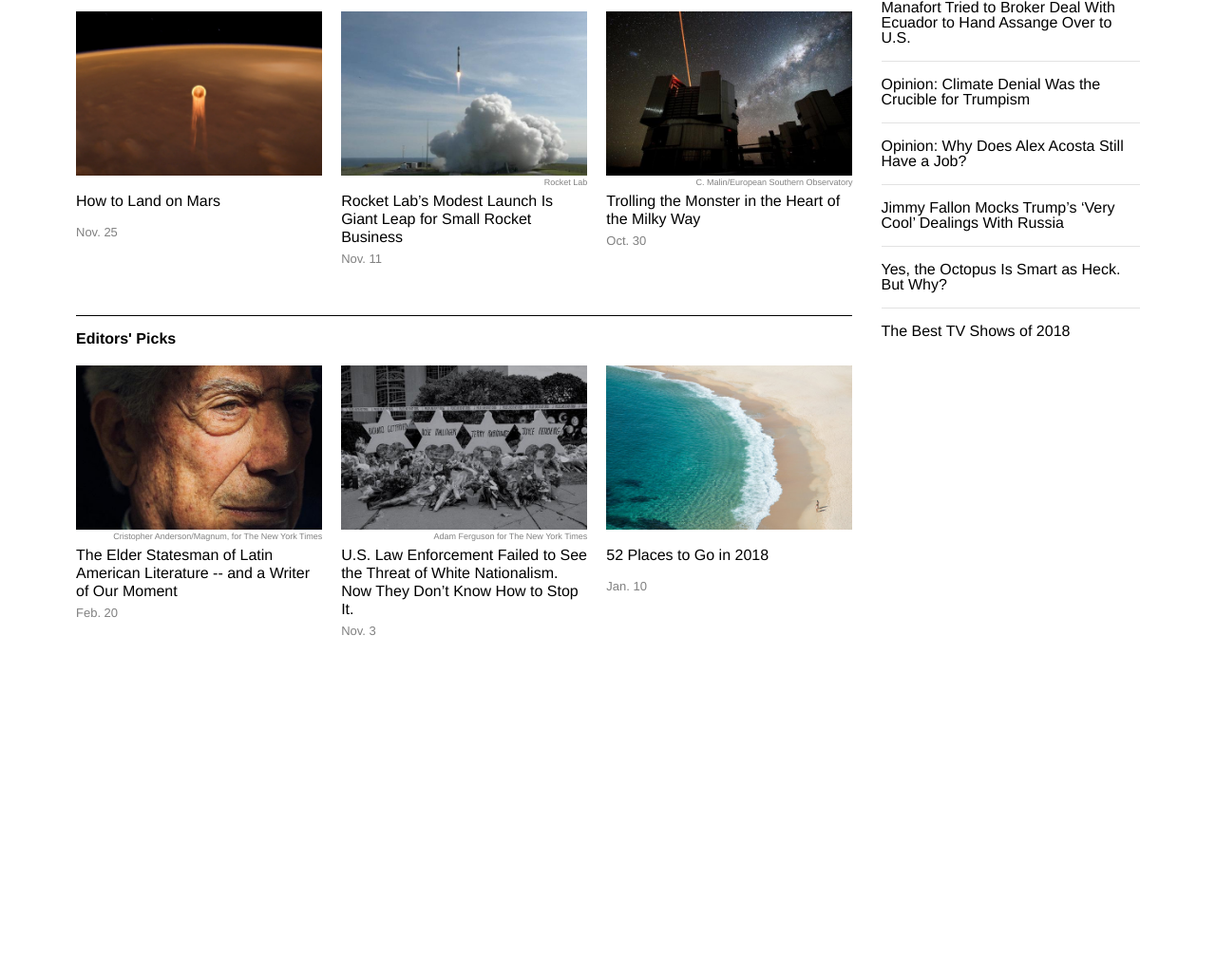
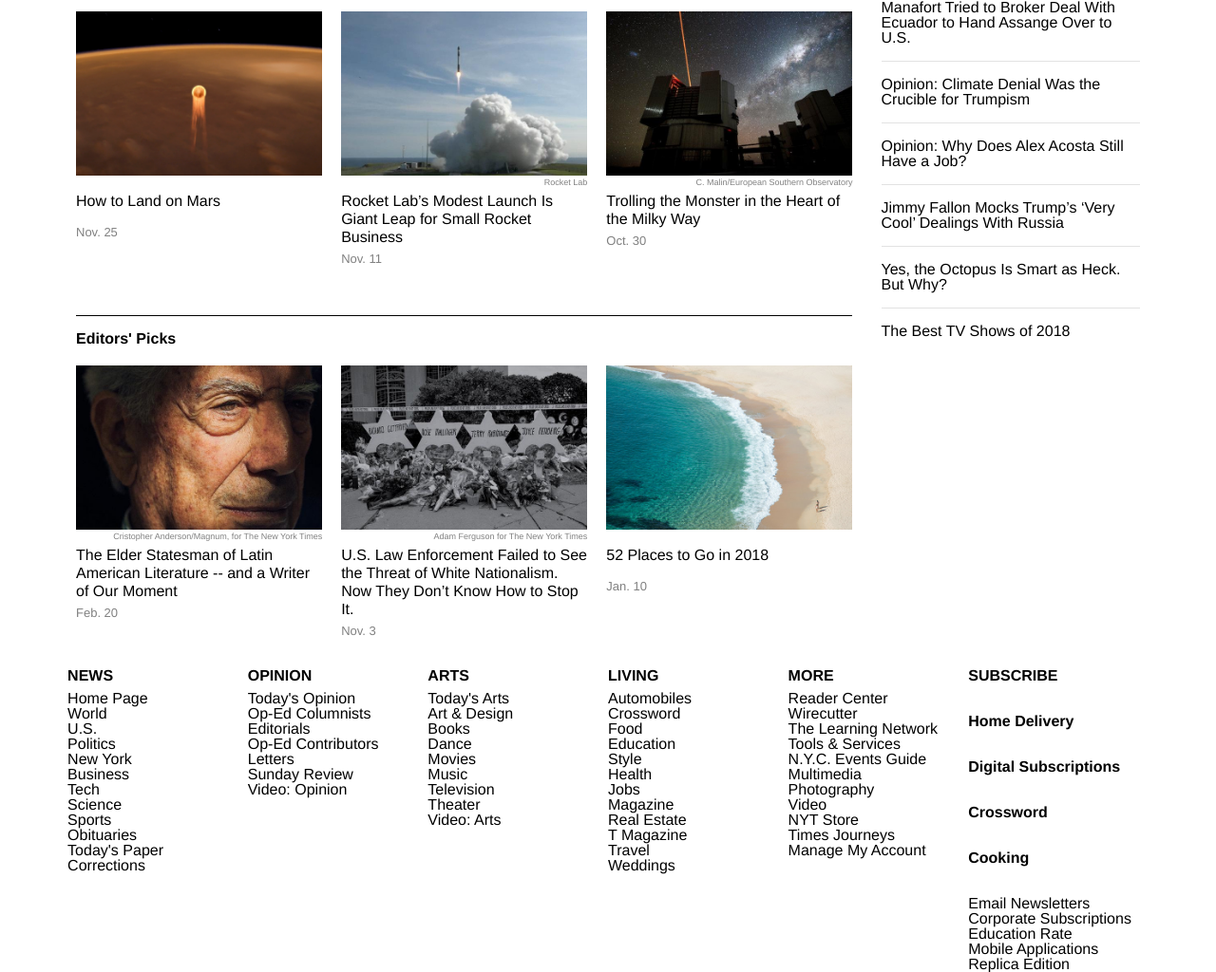
Before and after one commit to PhantasmagoricAardvark/nyt-times, a plain HTML site: page index.html in a window 1280 px wide. Shown: the part 5565-6589 px from the top of the page at 95% size. Before the commit the page ends 6267 px from the top, so only its background shows below. Drawn offline with Linux system fonts and the light colour scheme.

Commit message:
Added text to hthe index nav.

```diff
--- a/index.html
+++ b/index.html
@@ -301,11 +301,160 @@
 					The Best TV Shows of 2018
 				</p>
 			</div>
-
-			<div class="suggestions2"></div>
-
 		</div>
 	</div>
+
+	<section class="index-wrapper">
+		<nav class="index">
+			<div>
+				<h2>NEWS</h2>
+				<p>
+				Home Page
+				<br>
+    			World
+    			<br>
+    			U.S.
+    			<br>
+    			Politics
+			    <br>
+			    New York
+			    <br>
+			    Business
+			    <br>
+			    Tech
+			    <br>
+			    Science
+			    <br>
+			    Sports
+			    <br>
+			    Obituaries
+			    <br>
+			    Today's Paper
+			    <br>
+    			Corrections
+    			</p>
+			</div>
+
+			<div>
+				<h2>OPINION</h2>
+				<p>
+					today's opinion
+					<br>
+    				op-ed columnists
+    				<br>
+   					editorials
+   					<br>
+    				op-ed Contributors
+    				<br>
+    				letters
+    				<br>
+				    sunday review
+				    <br>
+				    video: opinion
+				</p>
+			</div>
+
+			<div>
+				<h2>ARTS</h2>
+				<p>
+					today's arts
+					<br>
+				    art & design
+				    <br>
+				    books
+				    <br>
+				    dance
+				    <br>
+				    movies
+				    <br>
+				    music
+				    <br>
+				    television
+				    <br>
+				    theater
+				    <br>
+				    video: arts
+				</p>
+			</div>
+
+			<div>
+				<h2>LIVING</h2>
+				<p>
+				    automobiles
+					<br>
+				    crossword
+				    <br>
+				    food
+				    <br>
+				    education
+				    <br>
+				    style
+				    <br>
+				    health
+				    <br>
+				    jobs
+				    <br>
+				    magazine
+				    <br>
+				    real estate
+				    <br>
+				    t magazine
+				    <br>
+				    travel
+				    <br>
+				    weddings
+				</p>
+			</div>
+
+			<div>
+				<h2>MORE</h2>
+				<p>
+					Reader Center
+					<br>
+				    Wirecutter
+				    <br>
+				    The Learning Network
+				    <br>
+				    tools & services
+				    <br>
+				    N.Y.C. events guide
+				   	<br>
+				    multimedia
+				   	<br>
+				    photography
+				    <br>
+				    video
+				    <br>
+				    NYT store
+				    <br>
+				    times journeys
+				    <br>
+				    manage my account
+				</p>
+			</div>
+
+			<div>
+				<h2>SUBSCRIBE</h2>
+				<h1>Home Delivery</h1>
+				<h1>Digital Subscriptions</h1>
+				<h1>Crossword</h1>
+				<h1>Cooking</h1>
+				<p>
+					email newsletters
+				    <br>
+				    corporate subscriptions
+				    <br>
+				    education rate
+				</p>
+
+				<p>
+					Mobile Applications
+					<br>
+					Replica Edition
+				</p>
+			</div>
+		</nav>
+	</section>
 
 	<footer>
 
--- a/main.css
+++ b/main.css
@@ -189,6 +189,8 @@ h5 {
 
 
 
+
+
 .trending-suggestions {
 	display: flex;
 	flex-direction: column;
@@ -228,3 +230,20 @@ h5 {
 .sugg-odd p {
 	margin: 0.9rem 0;
 }
+
+
+
+.index-wrapper {
+	display: grid;
+	grid-template-columns: 1fr 16fr 1fr;
+}
+
+.index {
+	display: grid;
+	grid-column: 2 / -2;
+	grid-template-columns: repeat(6, 1fr);
+}
+
+.index p {
+	text-transform: capitalize;
+}
```
Also changed, not shown: logo.png (added).
